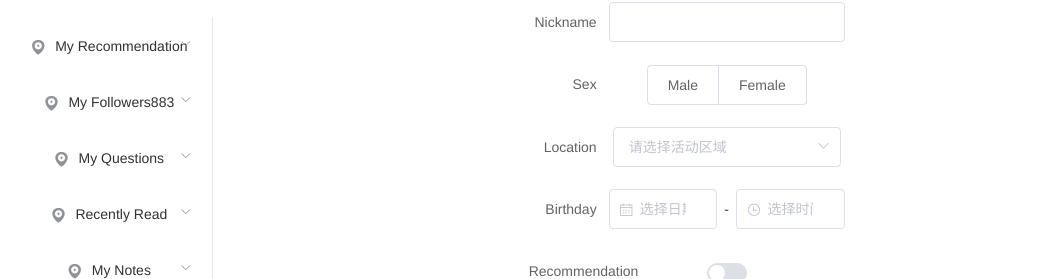
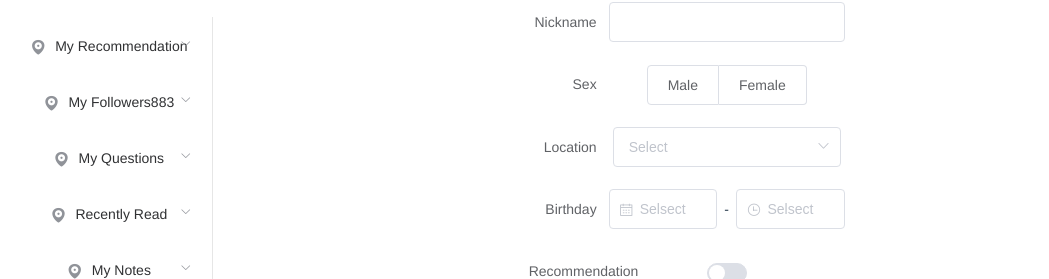
Before and after one commit to JiaMing5139/paper-note, a Vue app: page /user_center in a window 1280 px wide. Shown: the part 130-409 px from the top of the page, without its empty margins (186-1235 px from the left). Built offline with nearby package versions, Linux system fonts and the light colour scheme.

Commit message:
Merge branch 'master' of D:\学习\WebstormProjects\paper-note with conflicts.

```diff
--- a/src/views/home/catlog_page.vue
+++ b/src/views/home/catlog_page.vue
@@ -5,7 +5,7 @@
         <el-col :span="4" id="left_nav">
           <h5>catlog</h5>
           <el-menu
-            default-active="computer"
+            default-active="Computer"
             class="el-menu-vertical-demo"
             @click="handleOpen"
             @close="handleClose"
--- a/src/views/user_center.vue
+++ b/src/views/user_center.vue
@@ -1,3 +1,4 @@
+
 <template>
   <div id="app">
     <div class="home">
@@ -119,9 +120,10 @@
               </el-submenu>
             </el-submenu>
           </el-menu>
+
         </el-col>
+
         <el-col span="6" offset="6" style="margin-top:-120px">
-          <!--the function of edit users nickname or Avatar-->
           <el-form ref="form" :model="form" label-width="80px">
             <div>
               <el-avatar src="https://cube.elemecdn.com/0/88/03b0d39583f48206768a7534e55bcpng.png"></el-avatar>
@@ -129,27 +131,26 @@
             <el-form-item label="Nickname">
               <el-input v-model="form.name"></el-input>
             </el-form-item>
-            <!--the function of edit users sex-->
             <el-form-item label="Sex" >
               <el-radio-group v-model="form.type" style="width: 100%">
                 <el-radio-button label="Male" value="Male"></el-radio-button>
                 <el-radio-button label="Female" value="Female"></el-radio-button>
+                <!--                <el-radio-button label="Conceal" value="Conceal"></el-radio-button>-->
               </el-radio-group>
             </el-form-item>
-            <!--  the function of choose users location-->
             <el-form-item label="Location">
-              <el-select v-model="form.region" placeholder="请选择活动区域">
+              <el-select v-model="form.region" placeholder="Select">
                 <el-option label="Texas" value="shanghai"></el-option>
                 <el-option label="Beijing" value="beijing"></el-option>
               </el-select>
             </el-form-item>
             <el-form-item label="Birthday">
               <el-col :span="11">
-                <el-date-picker type="date" placeholder="选择日期" v-model="form.date1" style="width: 100%;"></el-date-picker>
+                <el-date-picker type="date" placeholder="Selsect" v-model="form.date1" style="width: 100%;"></el-date-picker>
               </el-col>
               <el-col class="line" :span="2">-</el-col>
               <el-col :span="11">
-                <el-time-picker placeholder="选择时间" v-model="form.date2" style="width: 100%;"></el-time-picker>
+                <el-time-picker placeholder="Selsect" v-model="form.date2" style="width: 100%;"></el-time-picker>
               </el-col>
             </el-form-item>
             <el-form-item label="Recommendation">
```
Also changed, not shown: src/views/admin.vue (+0 -64 lines), src/views/search_pagee.vue (+0 -100 lines). Lines whose indentation alone changed are shown as unchanged.
